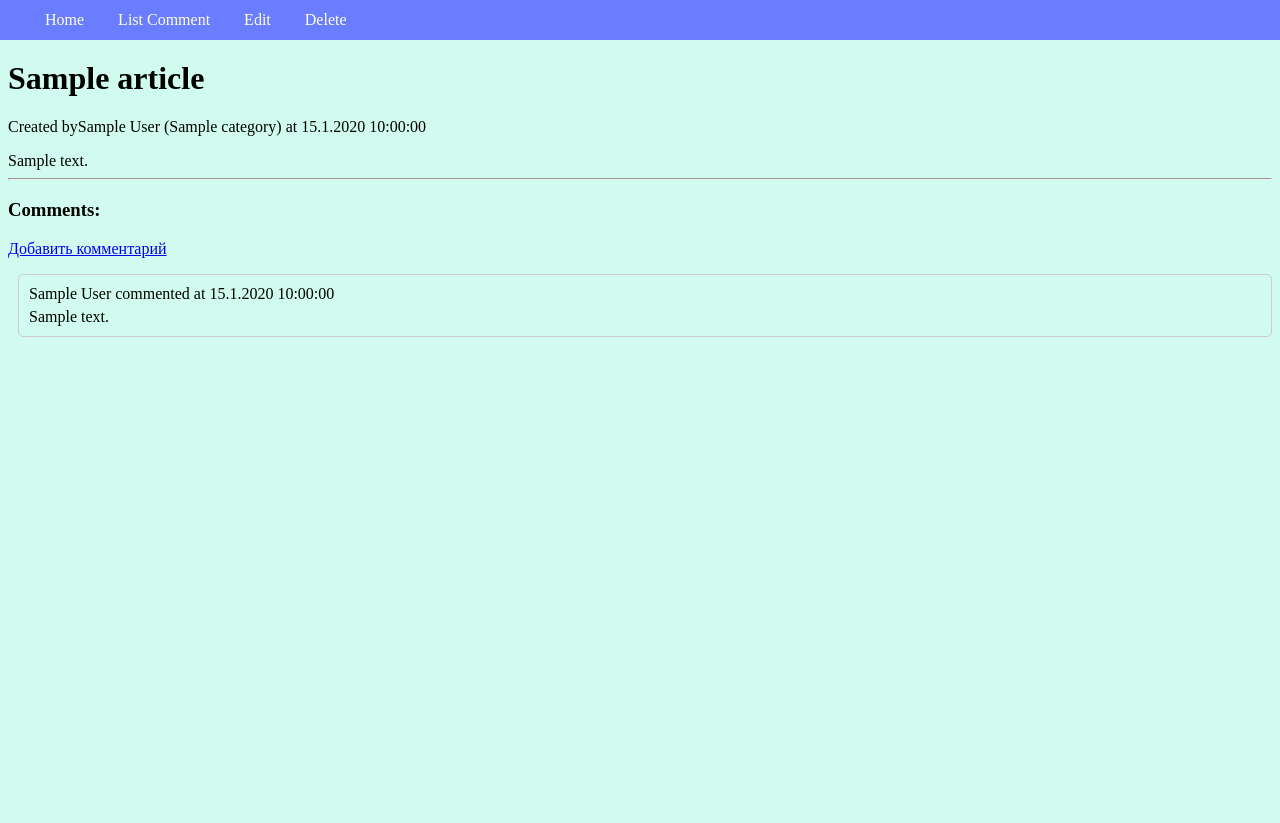
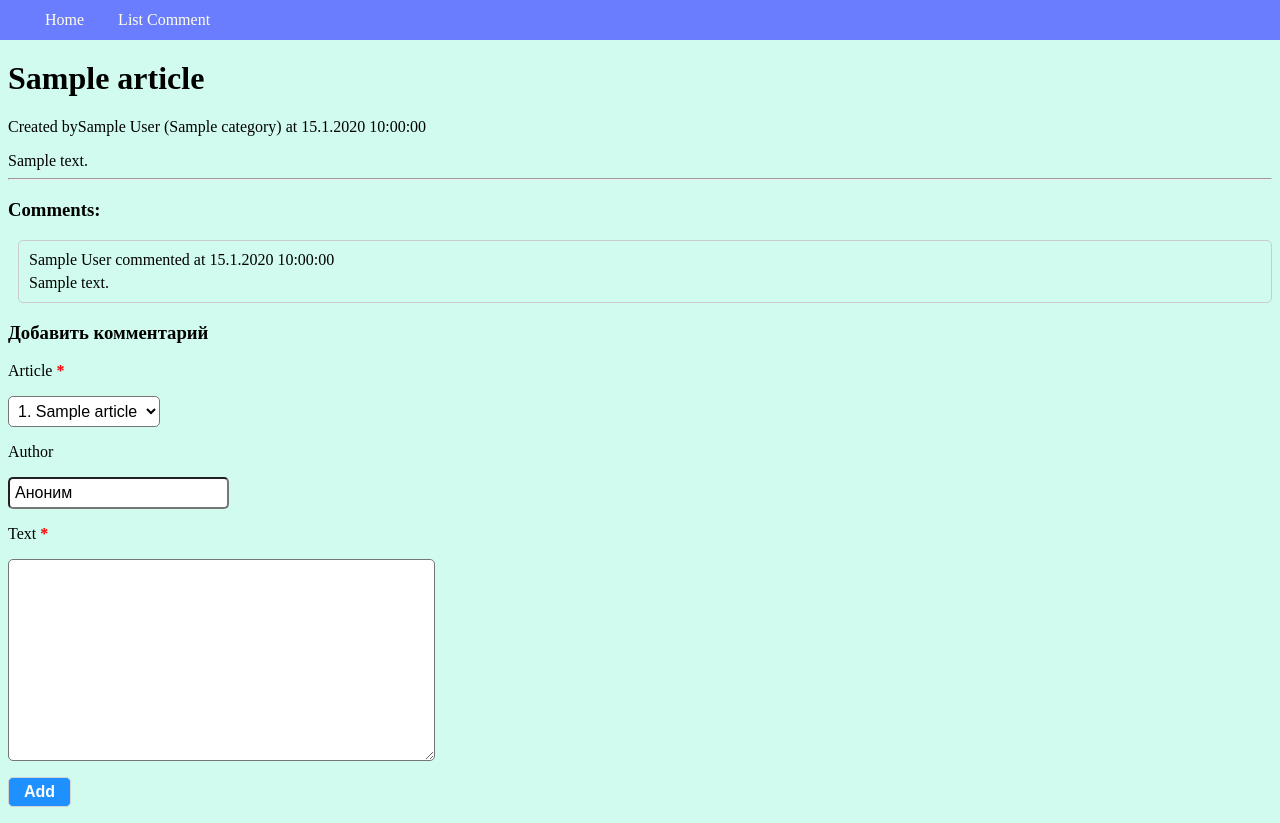
Before and after one commit to Malik-Al/Blog-new_02, a Django app: page /article/1 in a window 1280 px wide. Before the commit the page ends 337 px from the top, so only its background shows below. Run offline with Django 3.2, Linux system fonts and the light colour scheme; tables that the repository leaves empty hold one stand-in row (values such as "Sample post"); parts of the project's set-up code (start-up, migrations or seed data) failed here and were passed over; some libraries are stand-ins or nearby versions.

Commit message:
Добавил вывод формы для добавление комментариев прямо на страницы статьи.

```diff
--- a/source/webapp/templates/article/article.html
+++ b/source/webapp/templates/article/article.html
@@ -3,8 +3,6 @@
 {% block title %}{{ article.title }}{% endblock %}
 
 {% block menu %}
-    <li><a href="{% url 'article_view'  article.pk %}">Edit</a></li>
-     <li><a href="{% url 'article_delete' article.pk %}">Delete</a></li>
 {% endblock %}
 
 {% block content %}
@@ -14,7 +12,7 @@
     <div class="pre">{{ article.text }}</div>
     <hr>
     <h3>Comments:</h3>
-    <p><a href="{% url 'article_comment_create' article.pk %}">Добавить комментарий</a></p>
+{#    <p><a href="{% url 'article_comment_create' article.pk %}">Добавить комментарий</a></p>#}
     {% for comment in article.comments.all %}
         <div class="comment">
             <p>{{ comment.author }} commented at  {{ comment.created_at|date:'d.n.Y H:i:s' }} </p>
@@ -23,4 +21,9 @@
      {% empty %}
         <p>No comments yet.</p>
     {% endfor %}
+
+    <h3>Добавить комментарий</h3>
+        <form action="{% url 'article_comment_create' article.pk %}" method="post">
+            {% include 'partial/form.html' with button_text='Add' %}
+        </form>
 {% endblock %}
--- a/source/webapp/templates/comment/index.html
+++ b/source/webapp/templates/comment/index.html
@@ -1,7 +1,7 @@
 {% extends 'base.html' %}
 
 {% block menu %}
-    <li><a href="{% url 'comment_add' %}">Add Comment</a></li>
+{#    <li><a href="{% url 'comment_add' %}">Add Comment</a></li>#}
 {% endblock %}
 
 {% block content %}
--- a/source/webapp/views/article_views.py
+++ b/source/webapp/views/article_views.py
@@ -1,20 +1,10 @@
 from django.shortcuts import render, get_object_or_404, redirect
 from django.views import View
 
-from webapp.forms import ArticleForm
+from webapp.forms import ArticleForm, CommentForm
 from webapp.models import Article
 from django.views.generic import TemplateView, ListView
 
-# from .base_views import ListView
-
-
-# class IndexView(TemplateView):
-#     template_name = 'article/index.html'
-#
-#     def get_context_data(self, **kwargs):
-#         context = super().get_context_data(**kwargs)
-#         context['articles'] = Article.objects.all()
-#         return context
 
 
 class IndexView(ListView):
@@ -34,6 +24,7 @@ class ArticleView(TemplateView):
         context = super().get_context_data(**kwargs)
         article_pk = kwargs.get('pk')
         context['article'] = get_object_or_404(Article, pk=article_pk)
+        context['form'] = CommentForm()
         return context
 
 
```
Also changed, not shown: source/webapp/views/comment_views.py (+3 -14 lines).
